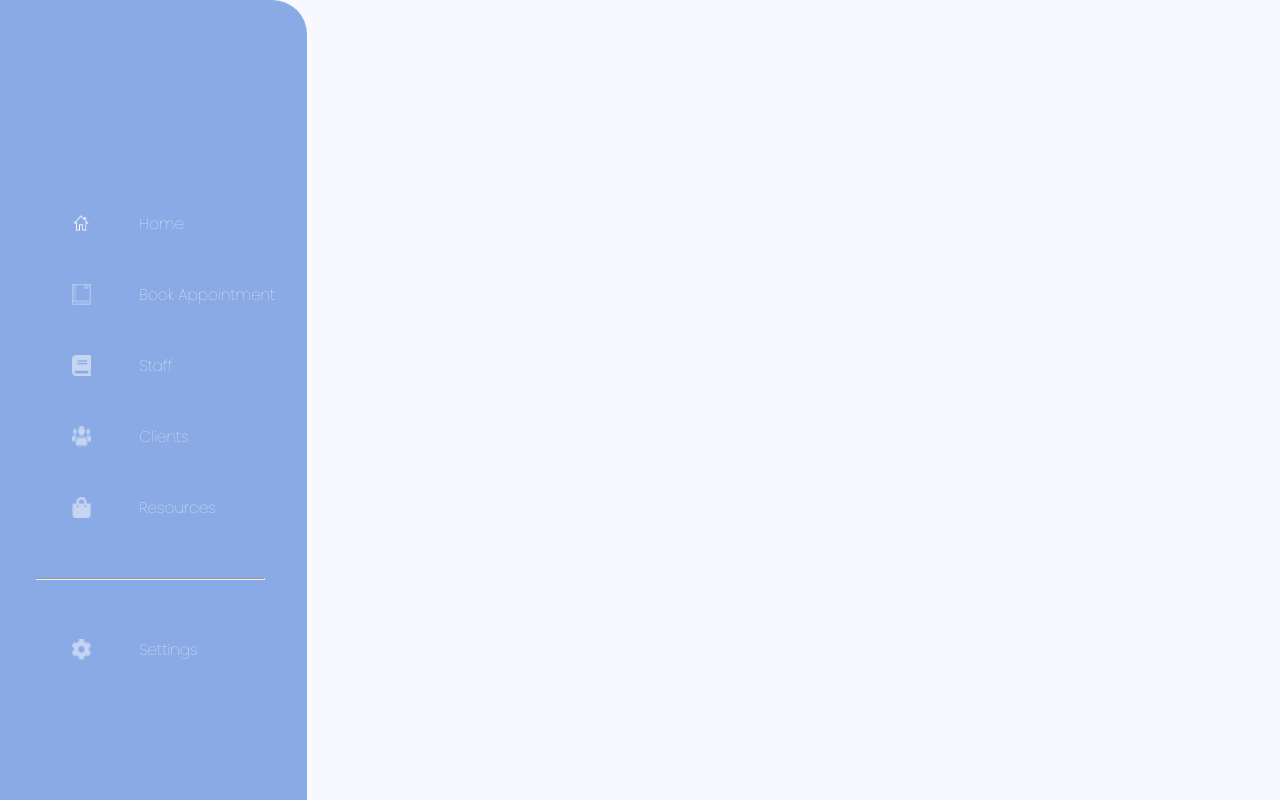
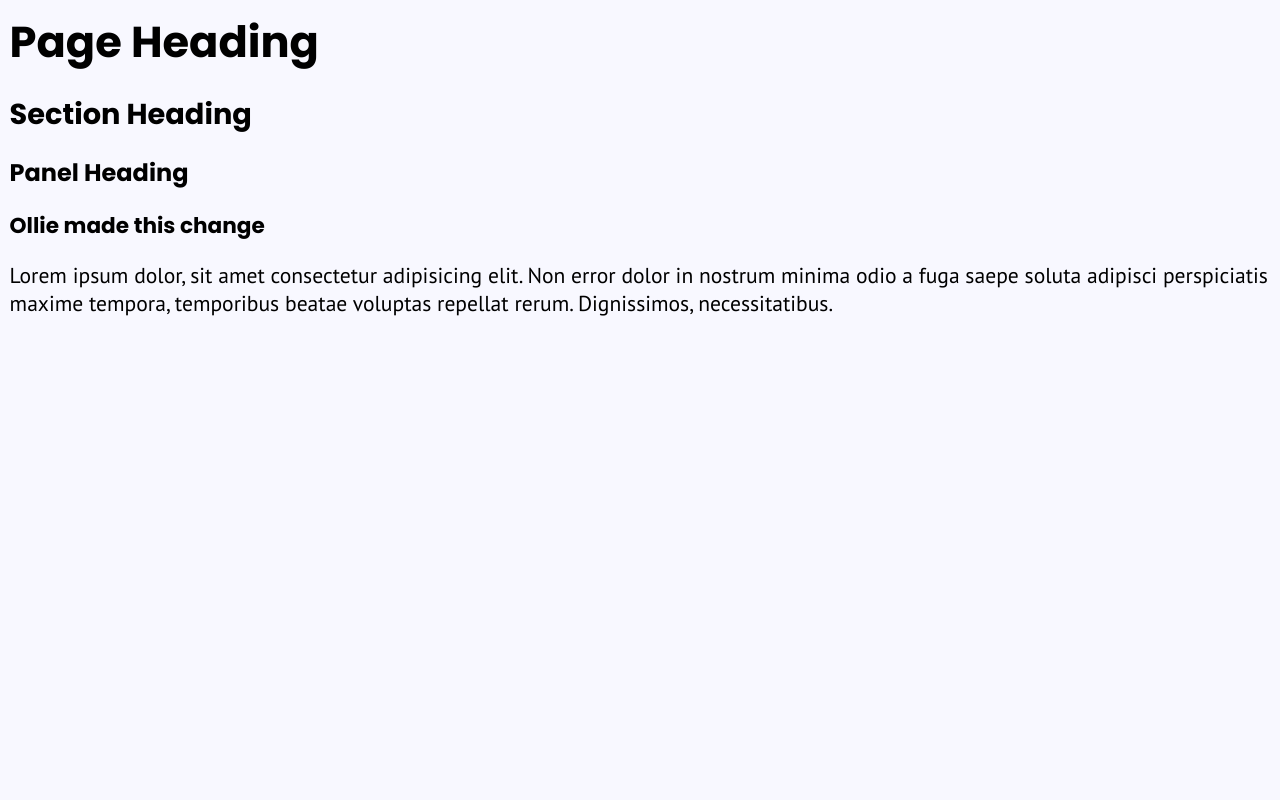
Before and after one commit to nology-tech/verde-client-project, a React (Vite) app: page / in a window 1280 px wide. Shown: the top 802 px of the page. Built offline with nearby package versions, Linux system fonts and the light colour scheme.

Commit message:
removed from home

```diff
--- a/src/pages/Home/Home.tsx
+++ b/src/pages/Home/Home.tsx
@@ -1,10 +1,8 @@
 import Layout from "../../components/Layout/Layout";
-import NavBar from "../../components/NavBar/NavBar";
 
 const Home = () => {
   return (
     <Layout>
-      <NavBar />
       <h1>Page Heading</h1>
       <h2>Section Heading</h2>
       <h3>Panel Heading</h3>
```
